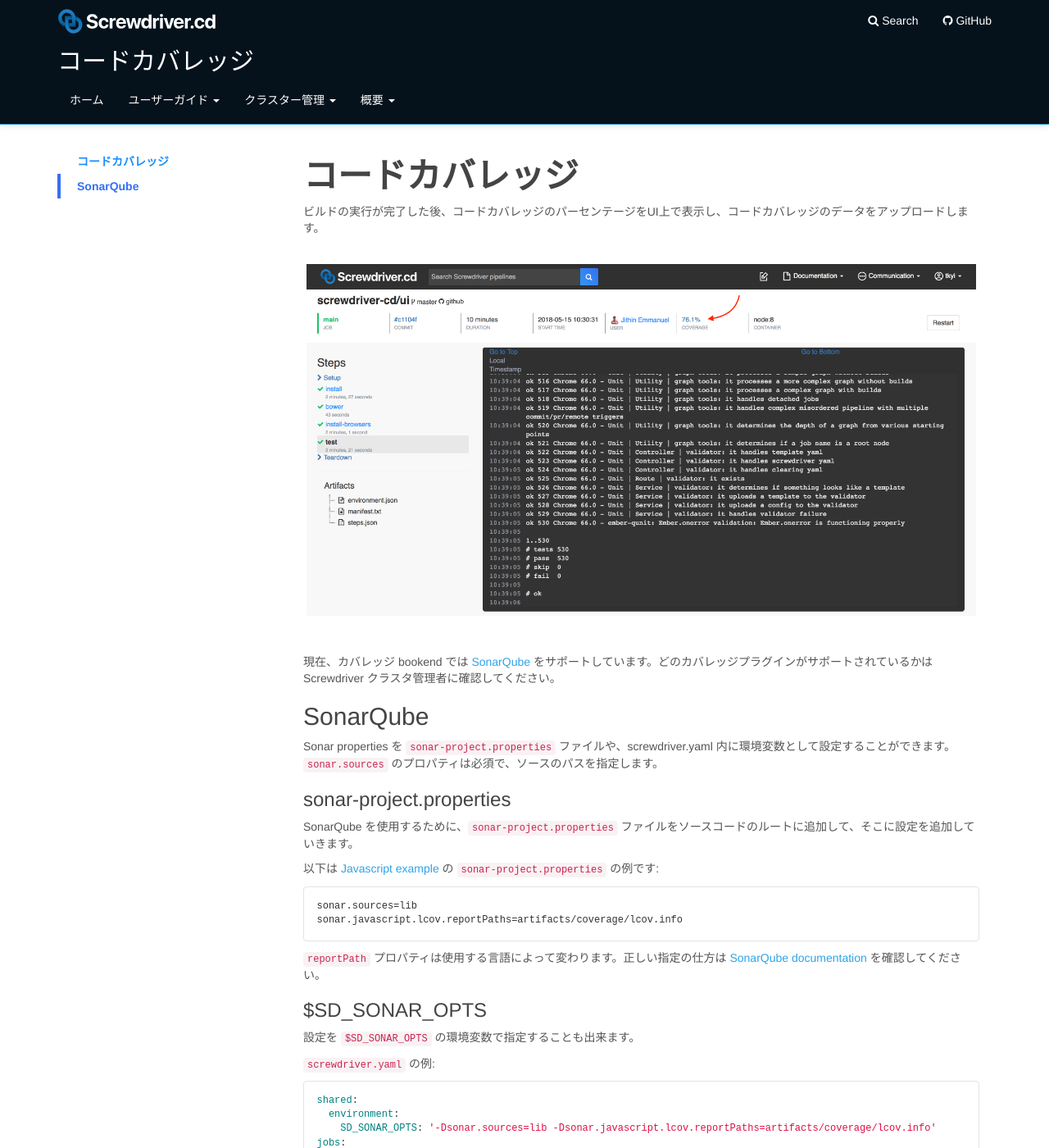
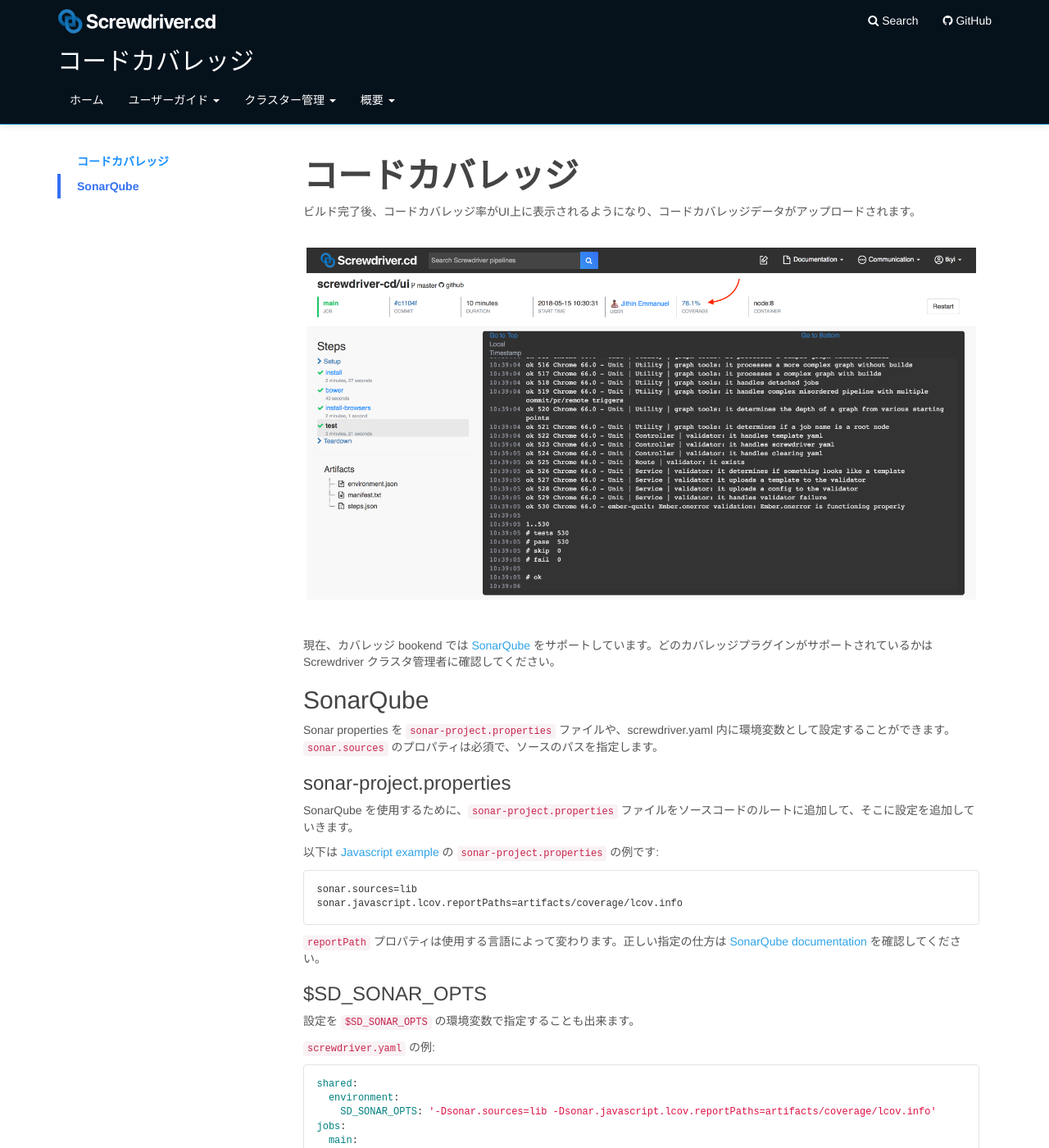
Before and after one commit to screwdriver-cd/guide, a Jekyll site: the page built from docs/ja/user-guide/configuration/code-coverage.md, in a window 1280 px wide and 1400 px high. Shown: the whole window at 82% size. Built offline with Jekyll 4.4.1, drawn with Linux system fonts in a browser that asks for light colours; some of the changed text lies outside the part shown.

Commit message:
fix: fix some translate text

```diff
--- a/docs/ja/user-guide/configuration/code-coverage.md
+++ b/docs/ja/user-guide/configuration/code-coverage.md
@@ -11,7 +11,7 @@ toc:
 ---
 # コードカバレッジ
 
-ビルドの実行が完了した後、コードカバレッジのパーセンテージをUI上で表示し、コードカバレッジのデータをアップロードします。
+ビルド完了後、コードカバレッジ率がUI上に表示されるようになり、コードカバレッジデータがアップロードされます。
 
 ![Coverage in build detail page](../../../user-guide/assets/coverage.png)
 
@@ -54,8 +54,8 @@ jobs:
 
 ### 注意
 
-- `sonar-project.properties` と `$SD_SONAR_OPTS` で同じプロパティを設定していた場合、`$SD_SONAR_OPTS` がプロパティファイルを上書きします。
-- Screwdriver は次のプロパティを自動で設定します。(`sonar.host.url`, `sonar.login`, `sonar.projectKey`, `sonar.projectName`, `sonar.projectVersion`) `sonar.sources` は自分で設定する必要があります。
+- `sonar-project.properties` と `$SD_SONAR_OPTS` で同じプロパティを設定していた場合、`$SD_SONAR_OPTS` の設定が優先されます。
+- Screwdriver は次のプロパティ(`sonar.host.url`, `sonar.login`, `sonar.projectKey`, `sonar.projectName`, `sonar.projectVersion`)を自動で設定します。`sonar.sources` は自分で設定する必要があります。
 - `sonar.projectVersion` には、`$SD_BUILD_SHA` が設定されます。
 
 ### 関連リンク
```
Also changed, not shown: docs/ja/user-guide/configuration/build-cache.md (+2 -2 lines), docs/ja/user-guide/templates.md (+1 -1 lines).
